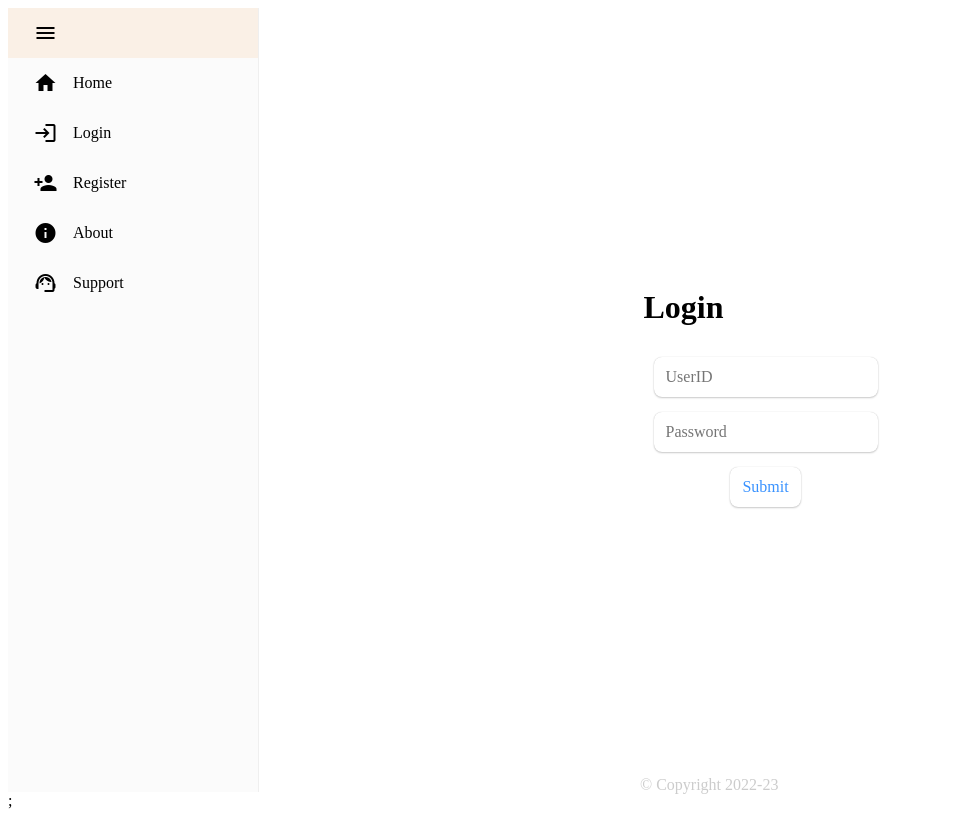
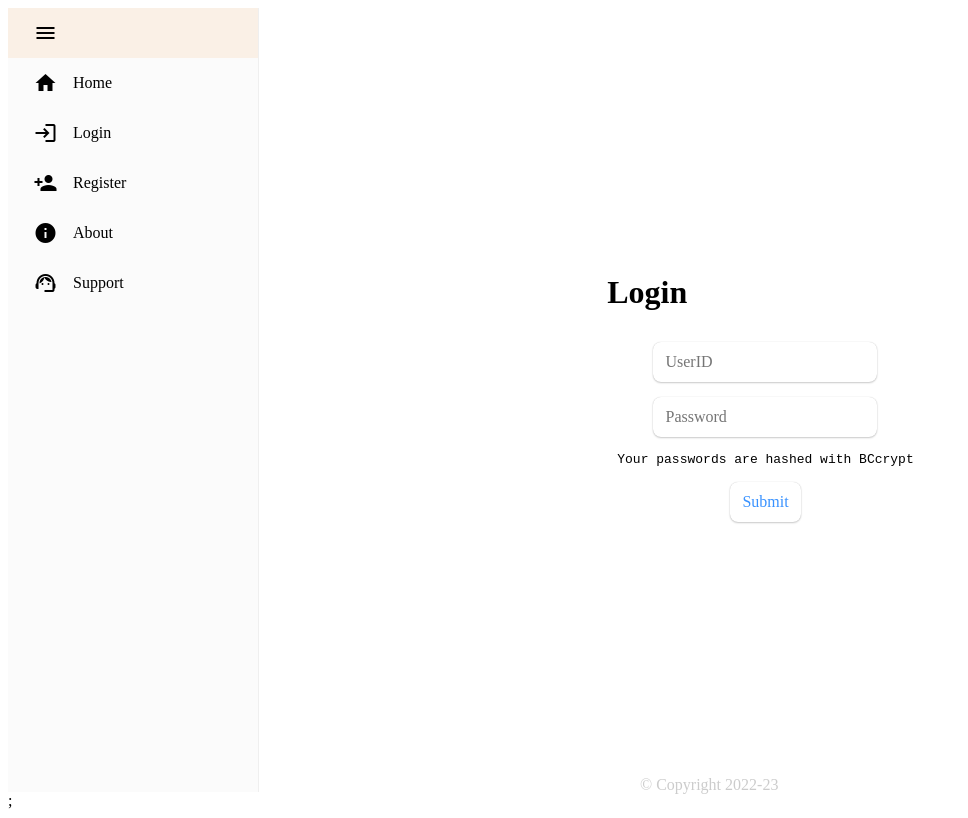
Before and after one commit to Aryanxfa/Digital-Payments-Book-old, a React (Create React App) app: page /login in a window 1280 px wide. Shown: the whole page, without its empty margins (0-968 px from the left). Built offline with nearby package versions, Linux system fonts and the light colour scheme.

Commit message:
friendly encryption note

```diff
--- a/src/routes/Home/Login.jsx
+++ b/src/routes/Home/Login.jsx
@@ -41,6 +41,7 @@ export function Login({ setLoginUser }) {
                 <form method="post" onSubmit={handleSubmit}>
                     <input type="text" name="userid" placeholder="UserID"></input>
                     <input type="password" name="password" placeholder="Password"></input>
+                    <label style={{fontFamily: "monospace"}}>Your passwords are hashed with BCcrypt</label>
                     <button type="submit">Submit</button>
                 </form>
                 {(isVisible) ? <><i className="material-icons" style={{ color: "red" }} >info</i><label style={{ color: "red" }} >{status}</label></> : ""}
--- a/src/routes/Home/Register.jsx
+++ b/src/routes/Home/Register.jsx
@@ -39,6 +39,7 @@ export function Register({ setLoginUser }) {
                     <input type="text" name="userid" placeholder="UserID"></input>
                     <input type="email" name="email" placeholder="E-mail"></input>
                     <input type="password" name="password" placeholder="Password"></input>
+                    <label style={{fontFamily: "monospace"}}>Your passwords are hashed with BCcrypt</label>
                     <button type="submit">Submit</button>
                 </form>
                 {(isVisible) ? <><i className="material-icons" style={{ color: "red" }} >info</i><label style={{ color: "red" }} >{status}</label></> : ""}
```
